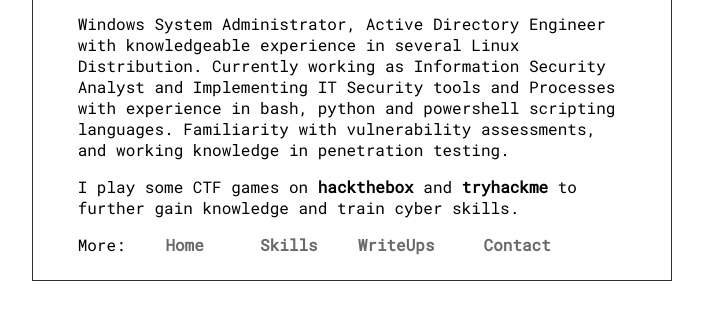
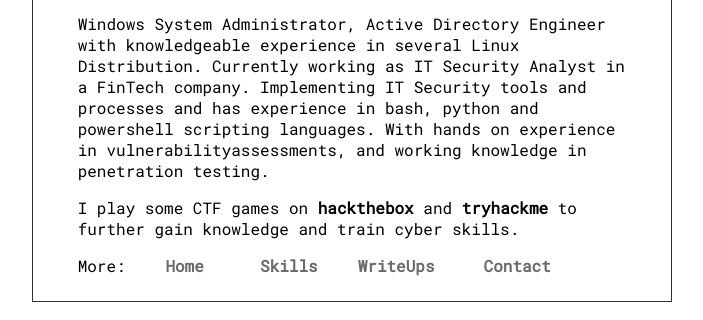
Before and after one commit to catx0rr/info, a plain HTML site: page about/index.html in a window 1280 px wide. Shown: the part 170-490 px from the top of the page, without its empty margins (288-991 px from the left). Drawn offline with Linux system fonts and the light colour scheme.

Commit message:
updated info

```diff
--- a/about/index.html
+++ b/about/index.html
@@ -20,9 +20,9 @@
                 <h2 class="header">About me</h2>
                 <p>
                     Windows System Administrator, Active Directory Engineer with knowledgeable experience in several Linux Distribution.
-		    Currently working as Information Security Analyst and Implementing IT Security tools and Processes with
-		    experience in bash, python and powershell scripting languages. Familiarity with vulnerability
-		    assessments, and working knowledge in penetration testing.
+		    Currently working as IT Security Analyst in a FinTech company. Implementing IT Security tools and processes and has
+		    experience in bash, python and powershell scripting languages. With hands on experience in vulnerabilityassessments,
+		    and working knowledge in penetration testing.
                 </p>
                 <p>
                     I play some CTF games on <strong>hackthebox</strong> and <strong>tryhackme</strong> to further gain
```
